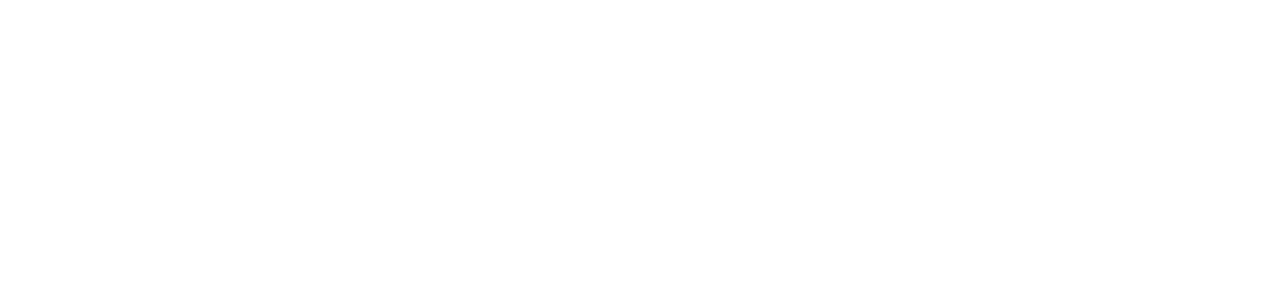
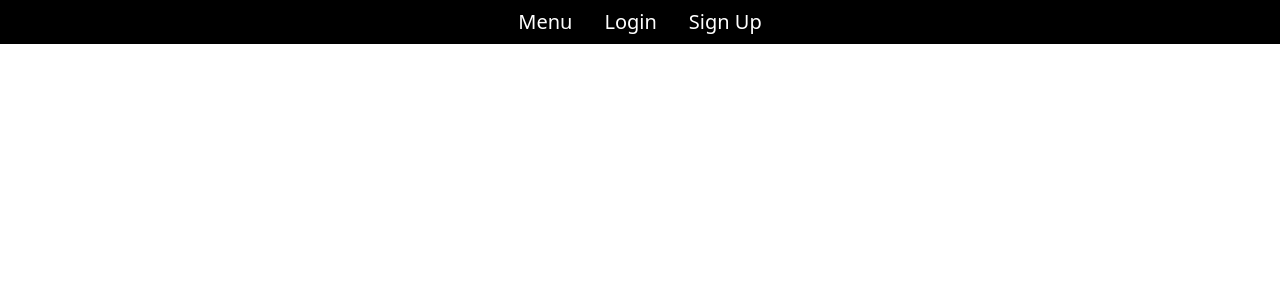
Before and after one commit to matthewPendergast/fullstack-pizzeria-service, a React (Vite) app in the folder client/: page /login in a window 1280 px wide. Before the commit this address had no page. Shown: the top 300 px of the page. Built offline with nearby package versions, Linux system fonts and the light colour scheme.

Commit message:
feat: add initial Navbar component

```diff
--- a/client/src/App.tsx
+++ b/client/src/App.tsx
@@ -1,12 +1,20 @@
 import { Routes, Route } from "react-router-dom";
 import MenuPage from "./pages/MenuPage";
+import Navbar from "./components/Navbar";
+import SignupPage from "./pages/SignupPage";
+import LoginPage from "./pages/LoginPage";
 import "./App.css";
 
 function App() {
 	return (
-		<Routes>
-			<Route path="/" element={<MenuPage />} />
-		</Routes>
+		<>
+			<Navbar />
+			<Routes>
+				<Route path="/" element={<MenuPage />} />
+				<Route path="/signup" element={<SignupPage />} />
+				<Route path="/login" element={<LoginPage />} />
+			</Routes>
+		</>
 	);
 }
 
--- /dev/null
+++ b/client/src/components/Navbar.tsx
@@ -0,0 +1,13 @@
+import { Link } from "react-router-dom";
+
+const Navbar = () => {
+	return (
+		<nav className="flex justify-center gap-8 bg-black py-2 text-xl text-white">
+			<Link to="/">Menu</Link>
+			<Link to="/login">Login</Link>
+			<Link to="/signup">Sign Up</Link>
+		</nav>
+	);
+};
+
+export default Navbar;
--- /dev/null
+++ b/client/src/pages/LoginPage.tsx
@@ -0,0 +1,5 @@
+const LoginPage = () => {
+	return <></>;
+};
+
+export default LoginPage;
--- /dev/null
+++ b/client/src/pages/SignupPage.tsx
@@ -0,0 +1,5 @@
+const SignupPage = () => {
+	return <></>;
+};
+
+export default SignupPage;
```
Also changed, not shown: 2 other files (tests, documents, lock files or other folders).
